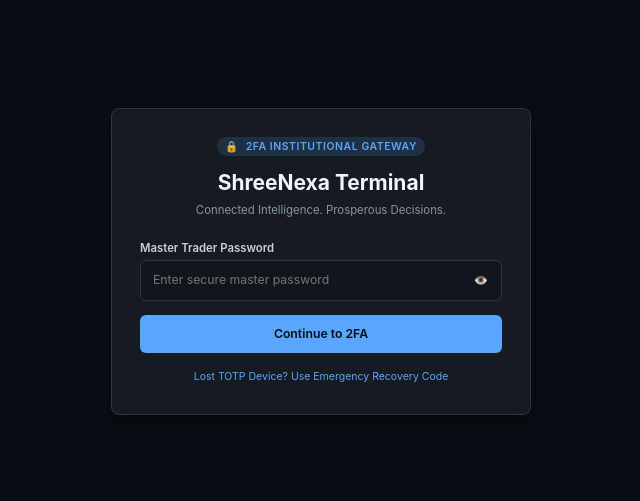
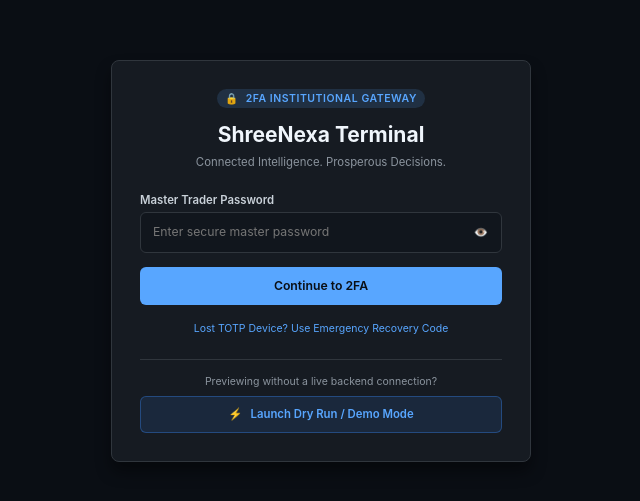
Before and after one commit to Kcr91/ShreeNexa, a React (Vite) app in the folder frontend/: page / in a window 1280 px wide. Shown: the part 139-640 px from the top of the page, without its empty margins (319-959 px from the left). Built offline with nearby package versions, Linux system fonts and the light colour scheme; no server answers.

Commit message:
feat(frontend): add dry run demo mode and github pages deployment

```diff
--- a/frontend/src/auth/AuthContext.tsx
+++ b/frontend/src/auth/AuthContext.tsx
@@ -29,6 +29,7 @@
   }>;
   completeTotp: (challengeToken: string, totpCode: string) => Promise<boolean>;
   completeRecovery: (password: string, recoveryCode: string) => Promise<boolean>;
+  loginDemoMode: () => void;
   logout: () => Promise<void>;
   checkSession: () => Promise<void>;
 }
@@ -84,11 +85,28 @@
     }
   }, []);
 
+  const loginDemoMode = useCallback((): void => {
+    setError(null);
+    setUser({
+      username: "Demo Trader",
+      role: "trader",
+      isAuthenticated: true,
+      dhanClientId: "DEMO_CLIENT_001",
+      csrfToken: "demo-csrf-token",
+    });
+    apiClient.setCsrfToken("demo-csrf-token");
+    setIsLoading(false);
+  }, []);
+
   useEffect(() => {
+    if (typeof window !== "undefined" && window.location.search.includes("demo=true")) {
+      loginDemoMode();
+      return;
+    }
     if (!initialUser && autoCheck) {
       void checkSession();
     }
-  }, [initialUser, autoCheck, checkSession]);
+  }, [initialUser, autoCheck, checkSession, loginDemoMode]);
 
   const initiateLogin = async (
     password: string,
@@ -182,6 +200,7 @@
         initiateLogin,
         completeTotp,
         completeRecovery,
+        loginDemoMode,
         logout,
         checkSession,
       }}
--- a/frontend/src/auth/LoginView.tsx
+++ b/frontend/src/auth/LoginView.tsx
@@ -2,7 +2,8 @@
 import { useAuth } from "./AuthContext";
 
 export const LoginView: React.FC = () => {
-  const { initiateLogin, completeTotp, completeRecovery, error, setError } = useAuth();
+  const { initiateLogin, completeTotp, completeRecovery, loginDemoMode, error, setError } =
+    useAuth();
 
   const [step, setStep] = useState<"password" | "totp" | "recovery">("password");
   const [password, setPassword] = useState("");
@@ -479,6 +480,49 @@
             </div>
           </form>
         )}
+
+        {/* Dry Run / Demo Mode Section */}
+        <div
+          style={{
+            marginTop: "var(--spacing-6, 1.5rem)",
+            paddingTop: "var(--spacing-4, 1rem)",
+            borderTop: "1px solid var(--border-default, #30363d)",
+            textAlign: "center",
+          }}
+        >
+          <div
+            style={{
+              fontSize: "var(--font-size-xs, 0.75rem)",
+              color: "var(--text-muted, #8b949e)",
+              marginBottom: "var(--spacing-2, 0.5rem)",
+            }}
+          >
+            Previewing without a live backend connection?
+          </div>
+          <button
+            type="button"
+            onClick={loginDemoMode}
+            style={{
+              width: "100%",
+              padding: "9px 16px",
+              backgroundColor: "rgba(56, 139, 253, 0.12)",
+              color: "var(--color-primary, #58a6ff)",
+              fontWeight: 600,
+              fontSize: "var(--font-size-sm, 0.8125rem)",
+              border: "1px solid rgba(56, 139, 253, 0.35)",
+              borderRadius: "var(--radius-md, 6px)",
+              cursor: "pointer",
+              transition: "all 0.2s ease",
+              display: "flex",
+              alignItems: "center",
+              justifyContent: "center",
+              gap: "8px",
+            }}
+          >
+            <span>⚡</span>
+            <span>Launch Dry Run / Demo Mode</span>
+          </button>
+        </div>
       </div>
     </div>
   );
--- a/frontend/vite.config.ts
+++ b/frontend/vite.config.ts
@@ -2,6 +2,7 @@
 import { defineConfig } from "vite";
 
 export default defineConfig({
+  base: "./",
   plugins: [react()],
   server: {
     port: 5173,
```
Also changed, not shown: 1 other file (tests, documents, lock files or other folders).
